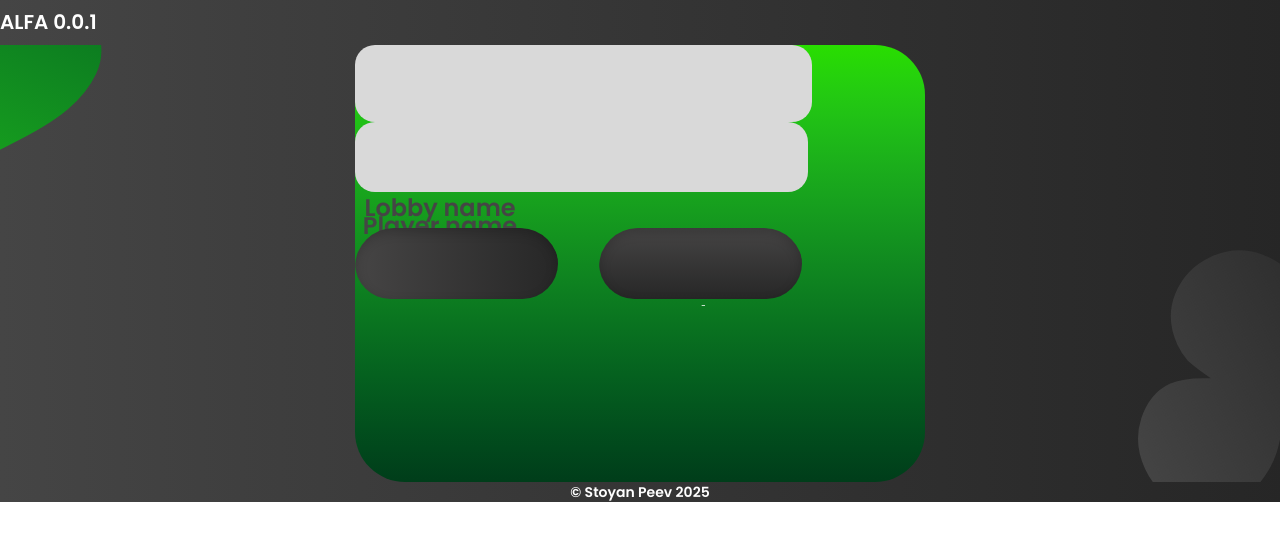
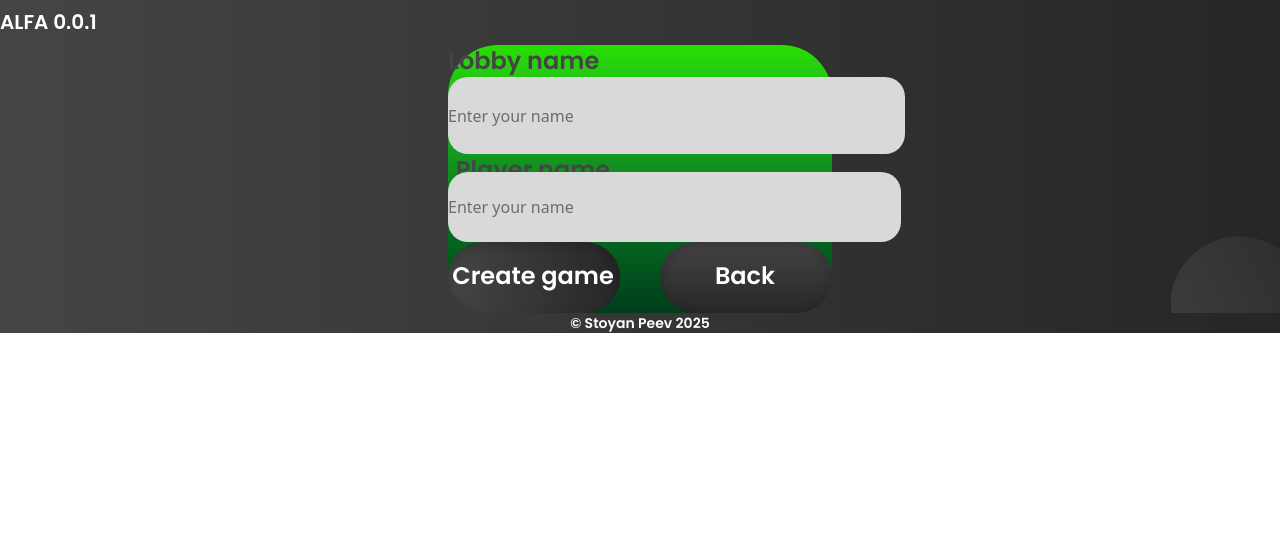
Before and after one commit to sspeev/BeloteEngineFE, a React (Vite) app: page / in a window 1280 px wide. Both pictures are taken after a click on the button "Create game". Shown: the top 540 px of the page. Built offline with nearby package versions, Linux system fonts and the light colour scheme.

Commit message:
Added better usability in tailwindcss

```diff
--- a/src/components/CreateForm.jsx
+++ b/src/components/CreateForm.jsx
@@ -15,22 +15,31 @@ export default function CreateForm({
     return (
         <section className="create-container
         w-full h-full relative flex flex-col items-center justify-center">
-            <article className="w-[570px] h-[437px] bg-gradient-to-b from-[#29de00] to-[#003d1a] rounded-[50px]">
-                <div className="w-[457px] h-[77px] bg-[#d9d9d9] rounded-[20px]" />
-                <div className="w-[453px] h-[70px] bg-[#d9d9d9] rounded-[20px]" />
-                <div className="w-[170px] h-[18px] text-center justify-start text-[#454545] text-2xl font-semibold font-['Poppins']">Lobby name</div>
-                <div className="w-[170px] h-[18px] text-center justify-start text-[#454545] text-2xl font-semibold font-['Poppins']">Player name</div>
+            <form className="w-sm h-1/2 flex flex-col bg-gradient-to-b from-secondary-light to-secondary-dark rounded-[50px]">
+
+                <label className=" justify-start text-primary-light text-2xl font-semibold font-['Poppins']">Lobby name</label>
+                <input className="w-[457px] h-[77px] bg-[#d9d9d9] rounded-[20px]"
+                    type="text"
+                    placeholder="Enter your name"
+                    value={playerName}
+                    onChange={(e) => setPlayerName(e.target.value)}
+                    required />
+
+                <label className="w-[170px] h-[18px] text-center justify-start text-primary-light text-2xl font-semibold font-['Poppins']">Player name</label>
+                <input className="w-[453px] h-[70px] bg-[#d9d9d9] rounded-[20px]"
+                    type="text"
+                    placeholder="Enter your name" value={lobbyName}
+                    onChange={(e) => setLobbyName(e.target.value)} />
+
                 <section className="button-wrapper flex flex-row gap-10">
-                    <div className="w-[204px] h-[78px] rounded-[50px] overflow-hidden">
-                        <div className="w-[203px] h-[71px] bg-gradient-to-l from-[#272727] to-[#464545] rounded-[40px] shadow-[inset_0px_4px_12px_0px_rgba(0,0,0,0.20)]" />
-                        <div className="w-[170px] h-9 text-center justify-start text-white text-2xl font-semibold font-['Poppins']">Create game</div>
-                    </div>
-                    <div className="w-[204px] h-[78px] rounded-[50px] overflow-hidden">
-                        <div className="w-[203px] h-[71px] bg-gradient-to-b from-[#464545] to-[#272727] rounded-[40px] shadow-[inset_0px_4px_12px_0px_rgba(0,0,0,0.20)]" />
-                        <div className="w-[170px] h-9 text-center justify-start text-white text-2xl font-semibold font-['Poppins']">Back<br /></div>
-                    </div>
+                    <button className="w-[203px] h-[71px] bg-gradient-to-l from-[#272727] to-[#464545] rounded-[40px] shadow-[inset_0px_4px_12px_0px_rgba(0,0,0,0.20)]">
+                        <p className="w-[170px] h-9 text-center justify-start text-white text-2xl font-semibold font-['Poppins']">Create game</p>
+                    </button>
+                    <button className="w-[203px] h-[71px] bg-gradient-to-b from-[#464545] to-[#272727] rounded-[40px] shadow-[inset_0px_4px_12px_0px_rgba(0,0,0,0.20)]">
+                        <p className="w-[170px] h-9 text-center justify-start text-white text-2xl font-semibold font-['Poppins']">Back<br /></p>
+                    </button>
                 </section>
-            </article>
+            </form>
         </section>
     );
 }
--- a/src/components/Welcome.jsx
+++ b/src/components/Welcome.jsx
@@ -4,28 +4,28 @@ export default function Welcome({setView}) {
         <section className="welcome-container relative
         w-full h-full
         flex flex-col items-center justify-center
-        bg-gradient-to-l from-neutral-800 to-[#454545]
+        bg-gradient-to-l from-primary-dark to-primary-light
         ">
             <section className="flex flex-col gap-2 p-10 w-full text-center justify-start">
                 <section>
                     <h1 className="main-heading text-[75px] text-white font-semibold font-['Poppins']">
-                        Play <span className="inline-block bg-gradient-to-b from-[#003d1a] to-[#29de00] bg-clip-text text-transparent
+                        Play <span className="inline-block bg-gradient-to-b from-secondary-dark to-secondary-light bg-clip-text text-transparent
                     text-[75px] font-semibold font-['Poppins']"> Belote </span> online
                     </h1>
                     <h1 className="main-heading text-[75px] text-white font-semibold font-['Poppins']"> free with friends</h1>
                 </section>
                 <section className="buttons-section w-full flex flex-row items-center justify-center gap-10">
-                    <button onClick={() => setView('create')} className="cursor-pointer p-4 bg-gradient-to-bl from-[#29de00] to-[#003d1a] rounded-[40px] shadow-[0px_4px_12px_0px_rgba(0,0,0,0.20)]">
+                    <button onClick={() => setView('create')} className="cursor-pointer p-4 bg-gradient-to-bl from-secondary-light to-secondary-dark rounded-[40px] shadow-[0px_4px_12px_0px_rgba(0,0,0,0.20)]">
                         <p className="text-center text-white text-2xl font-semibold font-['Poppins']">Create game</p>
                     </button>
-                    <button onClick={() => setView('join')} className="cursor-pointer p-4 pl-10 pr-10 bg-gradient-to-b from-[#29de00]/90 to-[#003d1a] rounded-[40px] shadow-[0px_4px_12px_0px_rgba(0,0,0,0.20)]">
+                    <button onClick={() => setView('join')} className="cursor-pointer p-4 pl-10 pr-10 bg-gradient-to-b from-secondary-light/90 to-secondary-dark rounded-[40px] shadow-[0px_4px_12px_0px_rgba(0,0,0,0.20)]">
                         <p className="text-center text-white text-2xl font-semibold font-['Poppins']">Join game</p>
                     </button>
                 </section>
             </section>
 
             <section className="green-container flex flex-row gap-10
-            w-full h-full bg-gradient-to-br from-[#29de00] to-[#003d1a] shadow-[4px_0px_5px_0px_rgba(255,0,0,0.25)] p-20">
+            w-full h-full bg-gradient-to-br from-secondary-light to-secondary-dark shadow-[4px_0px_5px_0px_rgba(255,0,0,0.25)] p-20">
                 <p className="text-center justify-center text-white text-[41px] font-semibold font-['Poppins'] leading-[45px]">
                     Az shte sum konkurentsiq na Belot.bg. Ako ne vi se davat pari i vi se
                     tsuka s priqteli ste na pravilnoto mqsto! Are mazna i priqtna igra!
--- a/src/index.css
+++ b/src/index.css
@@ -1,2 +1,11 @@
 @import url('https://fonts.googleapis.com/css2?family=Poppins:ital,wght@0,100;0,200;0,300;0,400;0,500;0,600;0,700;0,800;0,900;1,100;1,200;1,300;1,400;1,500;1,600;1,700;1,800;1,900&display=swap');
 @import "tailwindcss";
+
+
+@theme {
+    --color-primary-light: #454545;
+    --color-primary-dark: #1E1E1E;
+
+    --color-secondary-light: #29de00;
+    --color-secondary-dark: #003d1a;
+}
```
